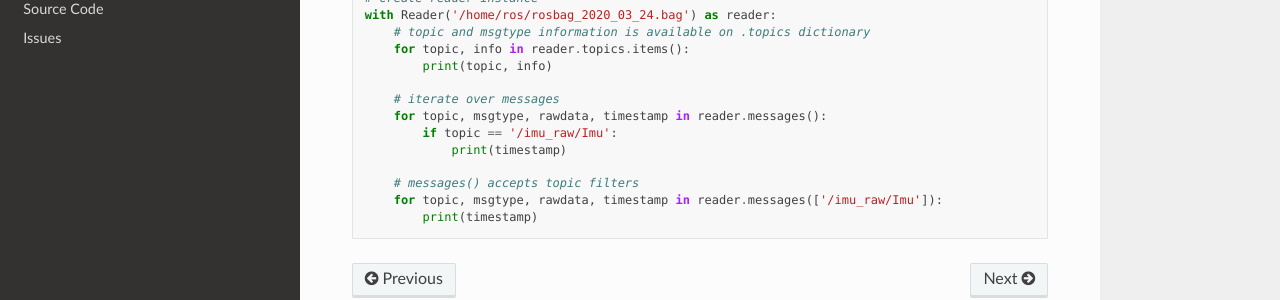
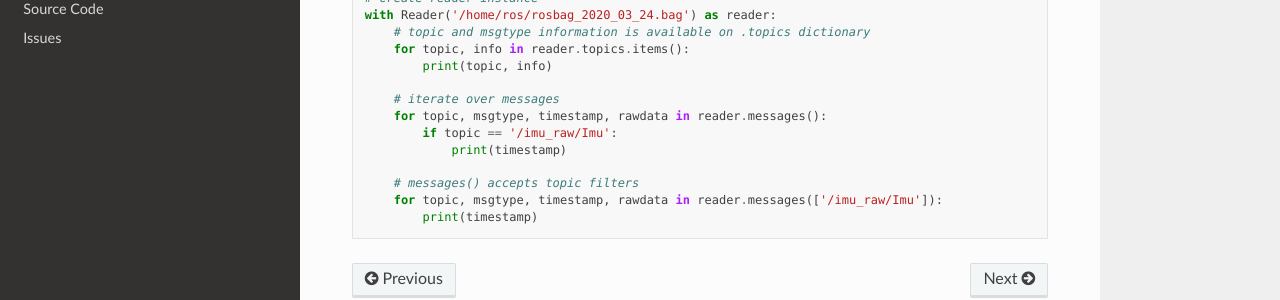
Before and after one commit to rpng/rosbags, a Sphinx documentation site: the page built from docs/topics/rosbag1.rst, in a window 1280 px wide and 942 px high. Shown: the part 514-814 px from the top of the window. Built offline with Sphinx 7.4.7 and the Read the Docs theme 2.0.0, drawn with Linux system fonts in a browser that asks for light colours; pages that are not in the unit, such as notebooks, are missing from menus.

```diff
--- a/docs/topics/rosbag1.rst
+++ b/docs/topics/rosbag1.rst
@@ -18,10 +18,10 @@ Instances of the :py:class:`Reader <rosbags.rosbag2.Reader>` class are typically
            print(topic, info)
 
        # iterate over messages
-       for topic, msgtype, rawdata, timestamp in reader.messages():
+       for topic, msgtype, timestamp, rawdata in reader.messages():
            if topic == '/imu_raw/Imu':
                print(timestamp)
 
        # messages() accepts topic filters
-       for topic, msgtype, rawdata, timestamp in reader.messages(['/imu_raw/Imu']):
+       for topic, msgtype, timestamp, rawdata in reader.messages(['/imu_raw/Imu']):
            print(timestamp)
--- a/docs/topics/rosbag2.rst
+++ b/docs/topics/rosbag2.rst
@@ -60,6 +60,6 @@ Instances of the :py:class:`Reader <rosbags.rosbag2.Reader>` class are used to r
                print(msg.header.frame_id)
 
        # messages() accepts topic filters
-       for topic, msgtype, rawdata, timestamp in reader.messages(['/imu_raw/Imu']):
+       for topic, msgtype, timestamp, rawdata in reader.messages(['/imu_raw/Imu']):
            msg = deserialize_cdr(rawdata, msgtype)
            print(msg.header.frame_id)
```
